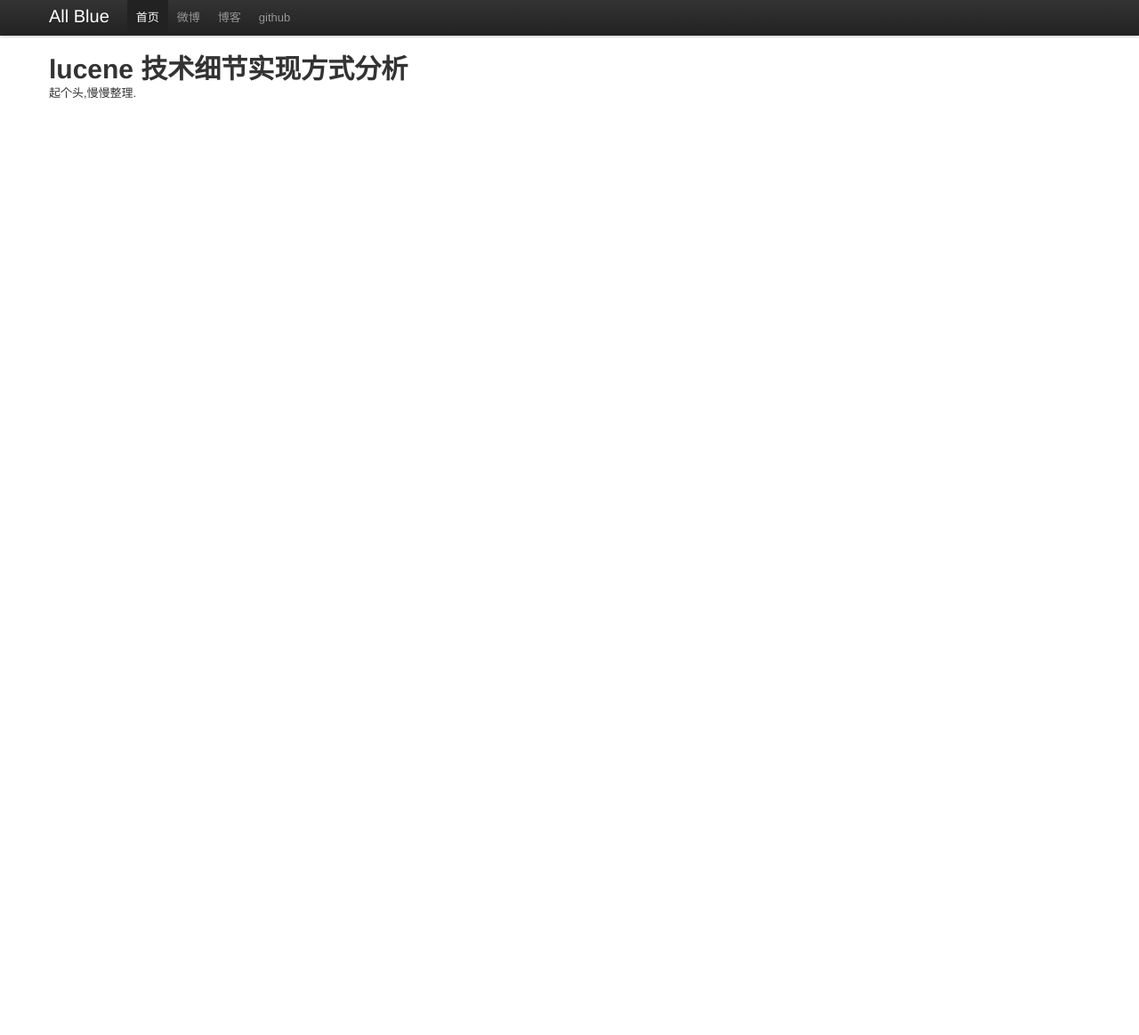
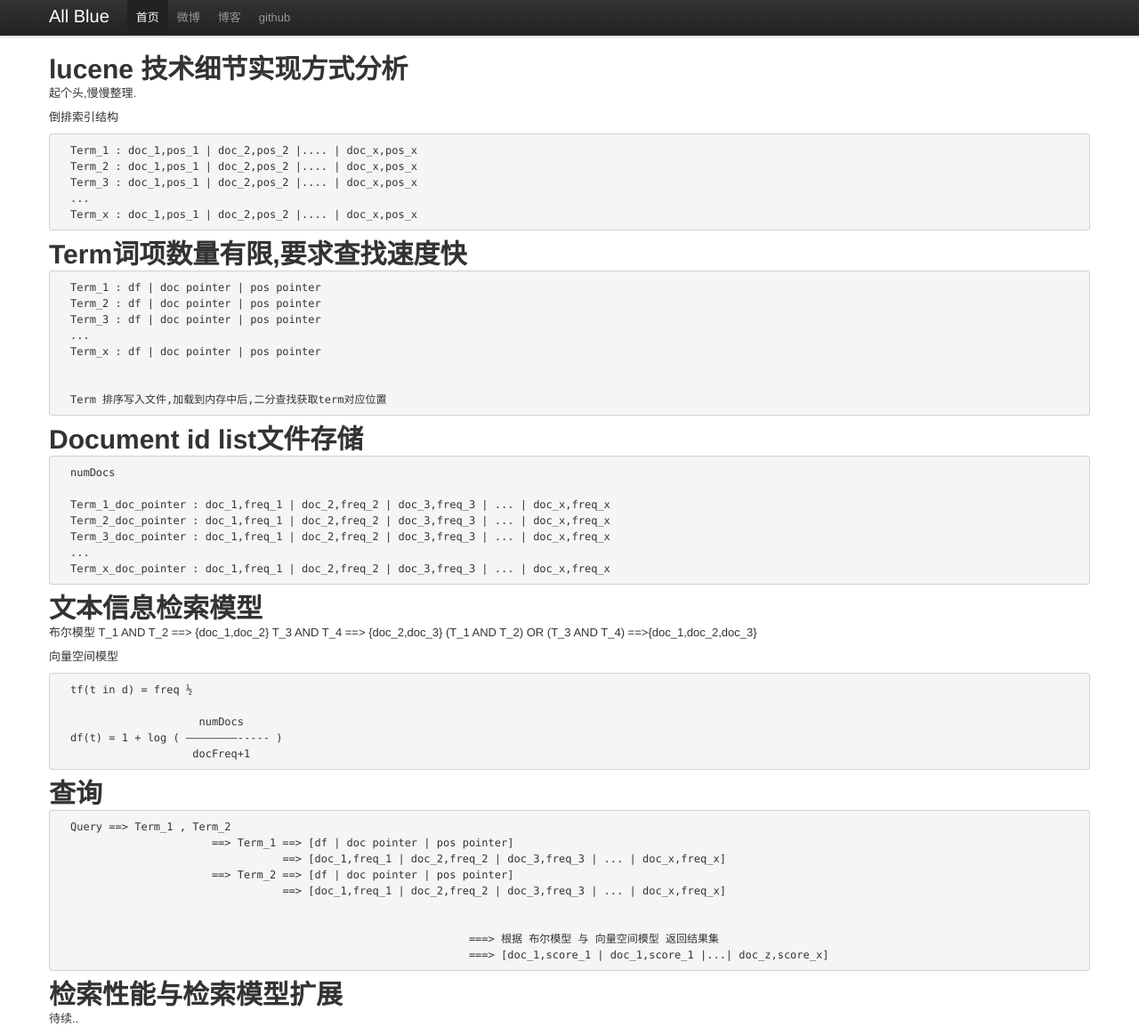
Before and after one commit to sungis/sungis.github.com, a Jekyll site: the page built from _posts/2013-05-15-lucene.md, in a window 1280 px wide and 1163 px high. Shown: the whole window at 89% size. Built offline with Jekyll 4.4.1, drawn with Linux system fonts in a browser that asks for light colours; Markdown is read by kramdown in place of the engine named in the settings.

Commit message:
索引结构分析

```diff
--- a/_posts/2013-05-15-lucene.md
+++ b/_posts/2013-05-15-lucene.md
@@ -6,3 +6,78 @@
 ================
 
   起个头,慢慢整理.
+
+
+倒排索引结构
+
+      Term_1 : doc_1,pos_1 | doc_2,pos_2 |.... | doc_x,pos_x
+      Term_2 : doc_1,pos_1 | doc_2,pos_2 |.... | doc_x,pos_x
+      Term_3 : doc_1,pos_1 | doc_2,pos_2 |.... | doc_x,pos_x
+      ...
+      Term_x : doc_1,pos_1 | doc_2,pos_2 |.... | doc_x,pos_x
+
+
+
+
+
+Term词项数量有限,要求查找速度快
+================
+      Term_1 : df | doc pointer | pos pointer
+      Term_2 : df | doc pointer | pos pointer
+      Term_3 : df | doc pointer | pos pointer
+      ...
+      Term_x : df | doc pointer | pos pointer
+
+
+      Term 排序写入文件,加载到内存中后,二分查找获取term对应位置
+
+
+
+Document id list文件存储
+================
+      numDocs
+
+      Term_1_doc_pointer : doc_1,freq_1 | doc_2,freq_2 | doc_3,freq_3 | ... | doc_x,freq_x
+      Term_2_doc_pointer : doc_1,freq_1 | doc_2,freq_2 | doc_3,freq_3 | ... | doc_x,freq_x
+      Term_3_doc_pointer : doc_1,freq_1 | doc_2,freq_2 | doc_3,freq_3 | ... | doc_x,freq_x
+      ...
+      Term_x_doc_pointer : doc_1,freq_1 | doc_2,freq_2 | doc_3,freq_3 | ... | doc_x,freq_x
+
+
+文本信息检索模型
+===============
+  布尔模型
+      T_1 AND T_2 ==> {doc_1,doc_2}
+      T_3 AND T_4 ==> {doc_2,doc_3}
+      (T_1 AND T_2) OR (T_3 AND T_4) ==>{doc_1,doc_2,doc_3}
+
+  向量空间模型
+
+
+      tf(t in d) = freq ½
+
+                          numDocs
+      df(t) = 1 + log ( ––––––––----- )
+                         docFreq+1
+
+
+查询
+================
+
+      Query ==> Term_1 , Term_2
+                            ==> Term_1 ==> [df | doc pointer | pos pointer]
+                                       ==> [doc_1,freq_1 | doc_2,freq_2 | doc_3,freq_3 | ... | doc_x,freq_x]
+                            ==> Term_2 ==> [df | doc pointer | pos pointer]
+                                       ==> [doc_1,freq_1 | doc_2,freq_2 | doc_3,freq_3 | ... | doc_x,freq_x]
+
+
+                                                                    ===> 根据 布尔模型 与 向量空间模型 返回结果集
+                                                                    ===> [doc_1,score_1 | doc_1,score_1 |...| doc_z,score_x]
+
+
+
+
+检索性能与检索模型扩展
+================
+
+待续..
```
